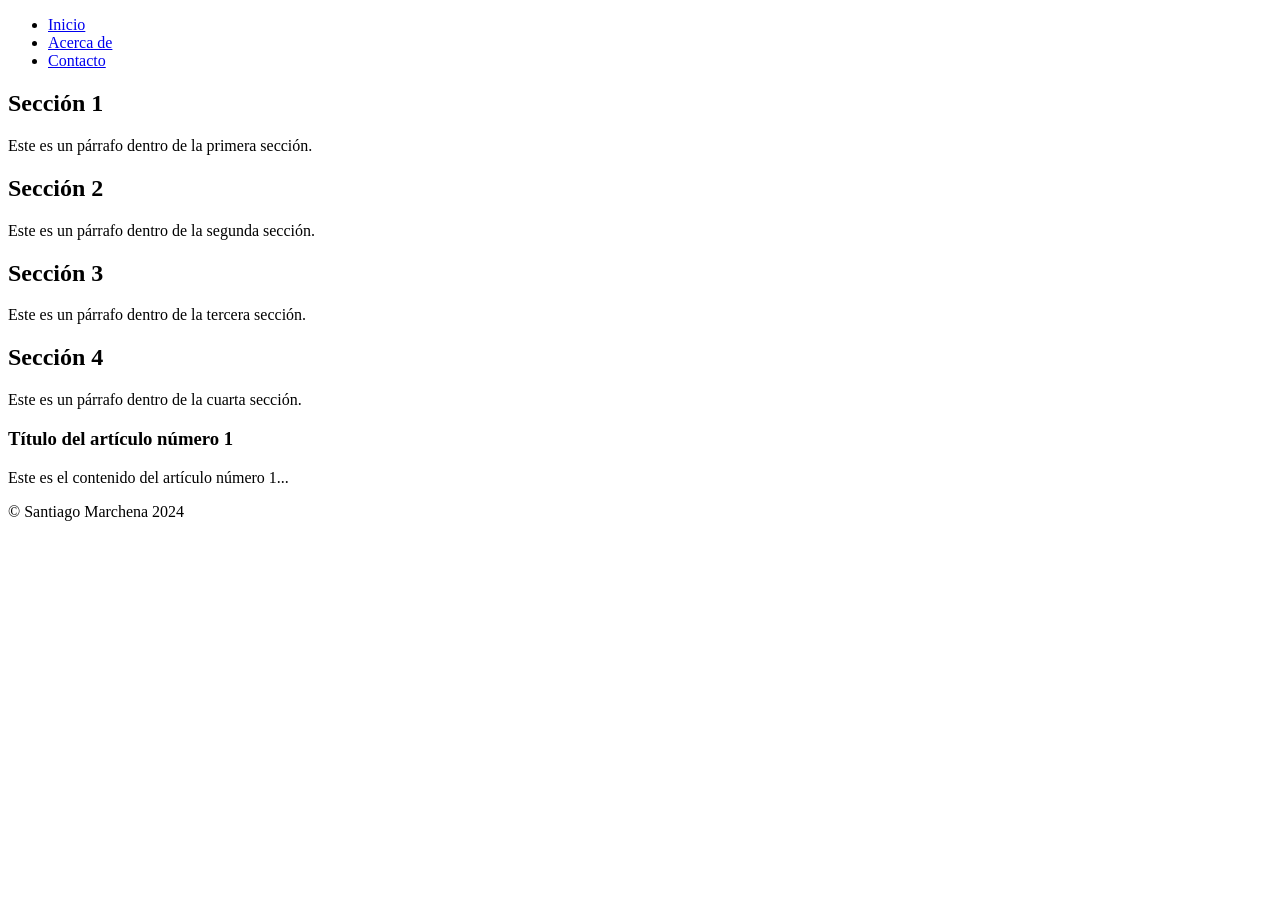
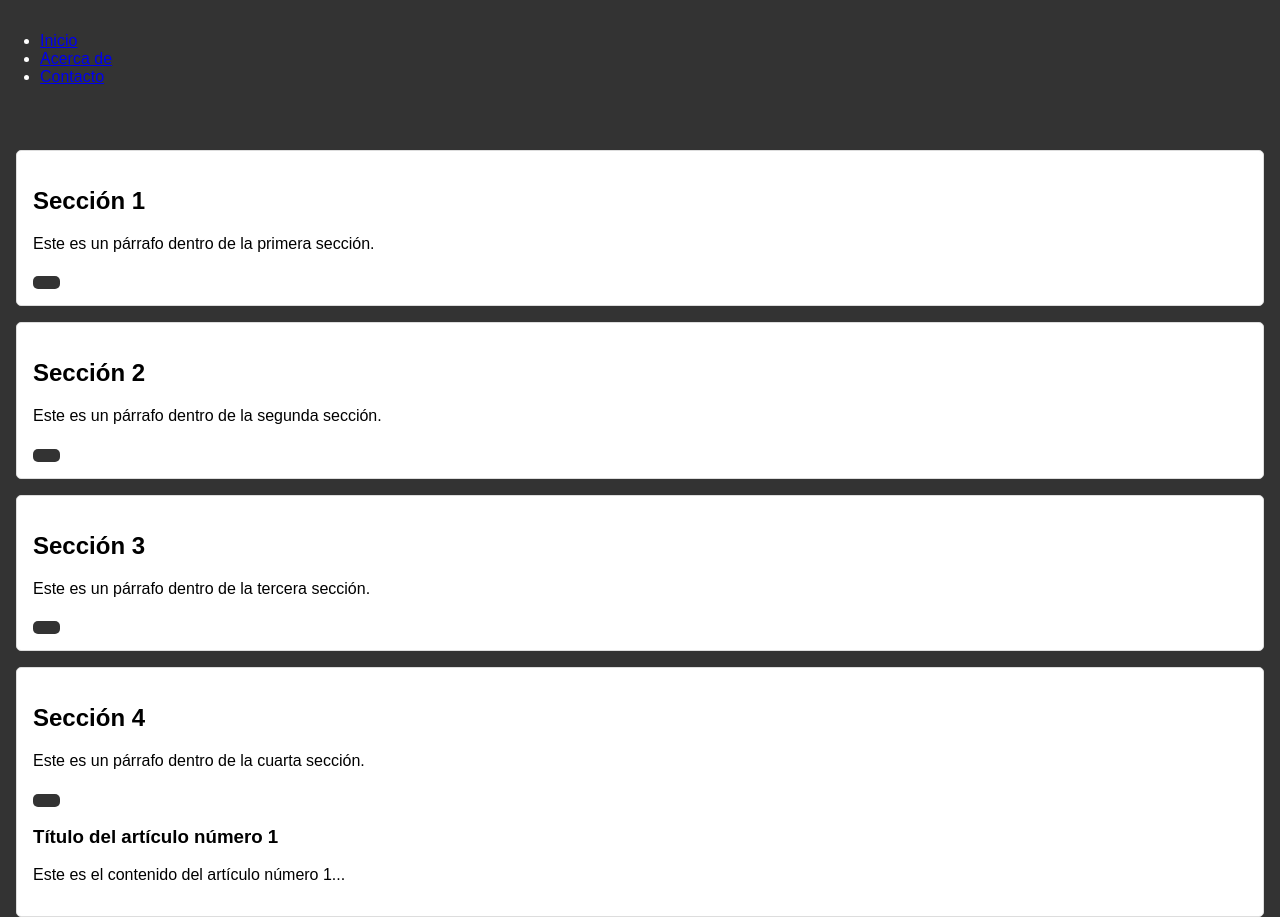
Before and after one commit to santiagomarchenaunilibre/laboratorio_15, a plain HTML site: page index.html in a window 1280 px wide. Shown: the top 917 px of the page. Before the commit the page ends 800 px from the top, so only its background shows below. Drawn offline with Linux system fonts and the light colour scheme.

Commit message:
se agregan archivos script y css al laboratorio

```diff
--- a/index.html
+++ b/index.html
@@ -3,6 +3,7 @@
 <head>
     <meta charset="UTF-8">
     <meta name="viewport" content="width=device-width, initial-scale=1.0">
+    <link rel="stylesheet" href="./styleLab15.css">
     <title>Laboratorio #15</title>
 </head>
 <body>
@@ -19,18 +20,22 @@
         <section>
             <h2>Sección 1</h2>
             <p>Este es un párrafo dentro de la primera sección.</p>
+            <button onclick="mostrarMensaje('seccion 1')"></button>
         </section>
         <section>
             <h2>Sección 2</h2>
             <p>Este es un párrafo dentro de la segunda sección.</p>
+            <button onclick="mostrarMensaje('seccion 2')"></button>
         </section>
         <section>
             <h2>Sección 3</h2>
             <p>Este es un párrafo dentro de la tercera sección.</p>
+            <button onclick="mostrarMensaje('seccion 3')"></button>
         </section>
         <section>
             <h2>Sección 4</h2>
             <p>Este es un párrafo dentro de la cuarta sección.</p>
+            <button onclick="mostrarMensaje('seccion 4')"></button>
             <article>
                 <h3>Título del artículo número 1</h3>
                 <p>Este es el <span>contenido</span> del artículo número 1...</p>
@@ -40,5 +45,6 @@
     <footer>
         <p>&copy; Santiago Marchena 2024</p>
     </footer>
+    <script src="./scriptLab15.js"></script>
 </body>
 </html>
--- /dev/null
+++ b/scriptLab15.js
@@ -0,0 +1,3 @@
+function mostrarMensaje(seccion){
+    alert('Este es un mensaje desde la ' + seccion);
+}
--- a/styleLab15.css
+++ b/styleLab15.css
@@ -0,0 +1,38 @@
+body{
+    font-family: Arial, Helvetica, sans-serif;
+    margin: 0;
+    padding: 0;
+    background-color: #333;
+}
+section{
+    background-color: white;
+    margin: 1em 0;
+    padding: 1em;
+    border: 1px solid #ddd;
+    border-radius: 5px;
+}
+header, footer{
+    background-color: #333;
+    color: white;
+    text-align: center;
+    padding: 1em 0;
+}
+div{
+    padding: 1em;
+}
+nav{
+    color: white;
+    text-align: left;
+    font-size: 18;
+}
+button{
+    padding: 0.5em 1em;
+    background-color: #333;
+    color: white;
+    border: none;
+    border-radius: 5px;
+    cursor: pointer;
+}
+button:hover{
+    background-color: #555;
+}
```
